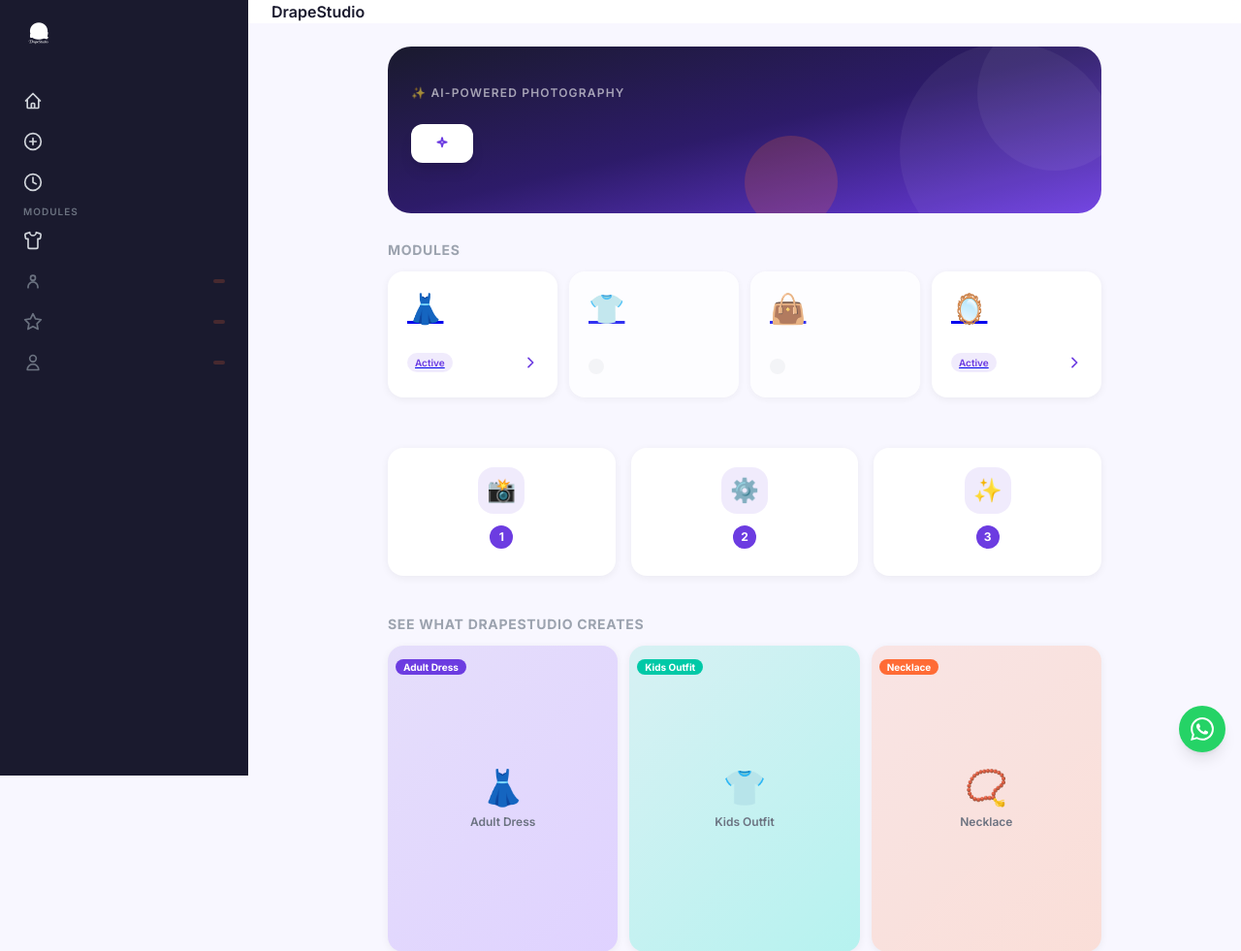
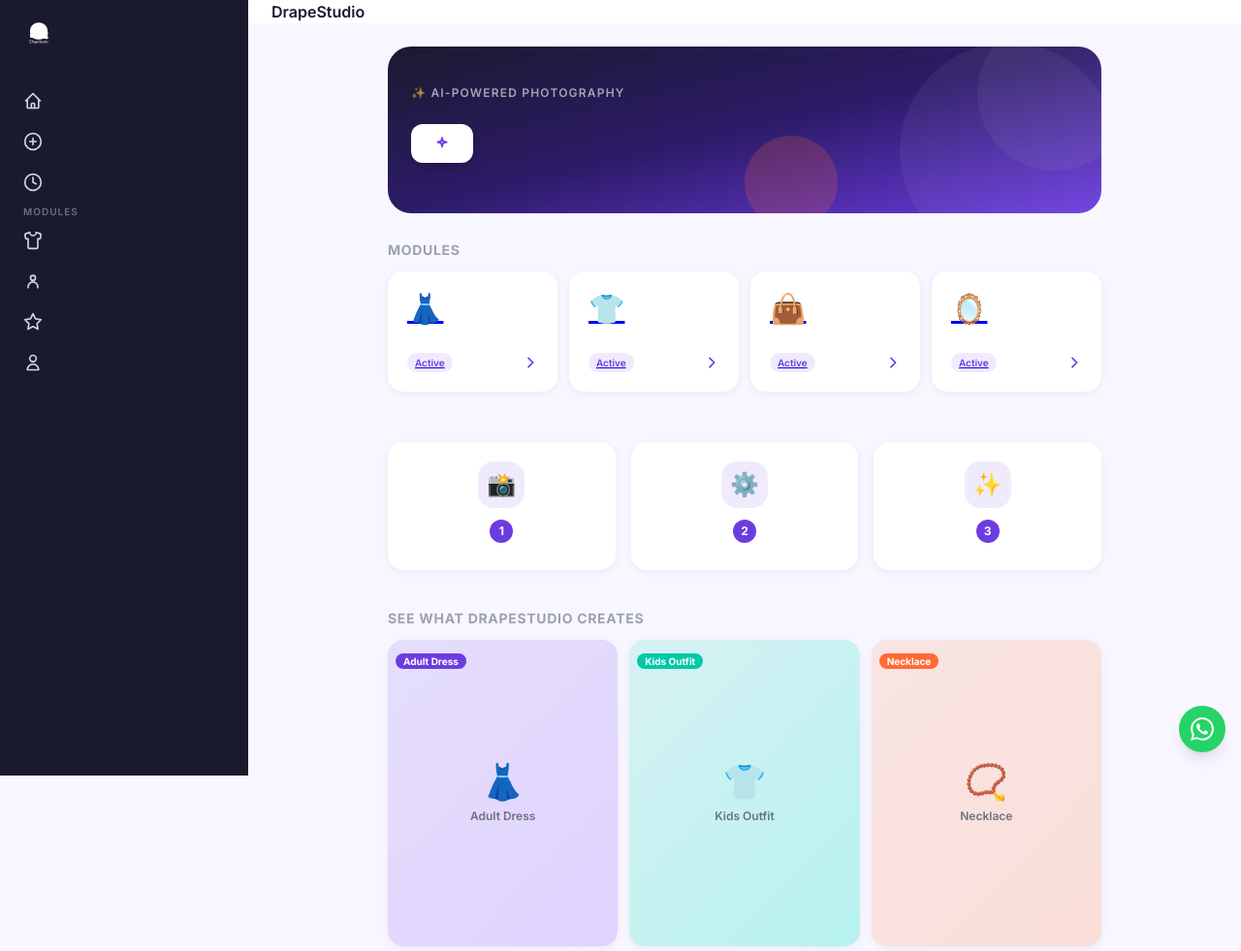
Before and after one commit to aruniapsara/DrapeStudio, a Python web app: template app/templates/home.html in a window 1280 px wide. Shown: the top 981 px of the page at 97% size. Run offline with Jinja, Linux system fonts and the light colour scheme; the template is opened without the code that fills it, so the values that code supplies are empty; some libraries are stand-ins or nearby versions.

Commit message:
feat: activate Kids, Accessories & Virtual Fit-On modules
Remove all "Coming Soon" badges and disabled styling from sidebar
and home page module cards. All three modules (Kids Clothing,
Accessories, Virtual Fit-On) are fully built and routed — they now
show as "Active" with hover effects and proper sidebar highlight
on the current page, matching Adult Fashion.

Co-Authored-By: Claude Opus 4.6 <noreply@anthropic.com>

```diff
--- a/app/templates/home.html
+++ b/app/templates/home.html
@@ -51,25 +51,27 @@
                 </div>
             </a>
 
-            {# Kids — Coming Soon #}
+            {# Kids — Active #}
             <a href="/children"
-               class="group relative bg-white rounded-2xl border border-gray-100 shadow-card p-5 flex flex-col items-start opacity-80">
+               class="group relative bg-white rounded-2xl border border-gray-100 shadow-card hover:shadow-card-hover hover:border-primary/20 p-5 flex flex-col items-start transition-all">
                 <div class="text-3xl mb-3">👕</div>
                 <h3 class="text-sm font-bold text-dark">{{ t("home.categories.kids", request.state.lang) }}</h3>
                 <p class="text-xs text-gray-500 mt-1 leading-relaxed">{{ t("home.categories.kids_desc", request.state.lang) }}</p>
-                <div class="mt-3">
-                    <span class="text-[10px] font-semibold bg-gray-100 text-gray-400 px-2 py-0.5 rounded-full">{{ t("common.coming_soon", request.state.lang) }}</span>
+                <div class="mt-3 flex items-center justify-between w-full">
+                    <span class="text-[10px] font-semibold bg-primary/10 text-primary px-2 py-0.5 rounded-full">Active</span>
+                    <svg class="w-4 h-4 text-primary group-hover:translate-x-0.5 transition-transform" fill="none" stroke="currentColor" viewBox="0 0 24 24" stroke-width="2.5"><path stroke-linecap="round" stroke-linejoin="round" d="M9 5l7 7-7 7"/></svg>
                 </div>
             </a>
 
-            {# Accessories — Coming Soon #}
+            {# Accessories — Active #}
             <a href="/accessories"
-               class="group relative bg-white rounded-2xl border border-gray-100 shadow-card p-5 flex flex-col items-start opacity-80">
+               class="group relative bg-white rounded-2xl border border-gray-100 shadow-card hover:shadow-card-hover hover:border-primary/20 p-5 flex flex-col items-start transition-all">
                 <div class="text-3xl mb-3">👜</div>
                 <h3 class="text-sm font-bold text-dark">{{ t("home.categories.accessories", request.state.lang) }}</h3>
                 <p class="text-xs text-gray-500 mt-1 leading-relaxed">{{ t("home.categories.accessories_desc", request.state.lang) }}</p>
-                <div class="mt-3">
-                    <span class="text-[10px] font-semibold bg-gray-100 text-gray-400 px-2 py-0.5 rounded-full">{{ t("common.coming_soon", request.state.lang) }}</span>
+                <div class="mt-3 flex items-center justify-between w-full">
+                    <span class="text-[10px] font-semibold bg-primary/10 text-primary px-2 py-0.5 rounded-full">Active</span>
+                    <svg class="w-4 h-4 text-primary group-hover:translate-x-0.5 transition-transform" fill="none" stroke="currentColor" viewBox="0 0 24 24" stroke-width="2.5"><path stroke-linecap="round" stroke-linejoin="round" d="M9 5l7 7-7 7"/></svg>
                 </div>
             </a>
 
--- a/app/templates/partials/sidebar.html
+++ b/app/templates/partials/sidebar.html
@@ -49,28 +49,31 @@
             {{ t("home.categories.adults", request.state.lang) }}
         </a>
 
-        <a href="/children" class="flex items-center gap-3 px-3 py-2.5 rounded-xl text-gray-500 hover:bg-white/5 transition-colors text-sm font-medium">
+        <a href="/children"
+           class="flex items-center gap-3 px-3 py-2.5 rounded-xl text-sm font-medium transition-colors
+                  {% if p == '/children' or p.startswith('/children/') %}bg-white/15 text-white{% else %}text-gray-300 hover:bg-white/10 hover:text-white{% endif %}">
             <svg class="w-5 h-5 flex-shrink-0" fill="none" stroke="currentColor" viewBox="0 0 24 24" stroke-width="2" stroke-linecap="round" stroke-linejoin="round">
                 <circle cx="12" cy="8" r="3"/><path d="M6 20v-1a6 6 0 0112 0v1"/>
             </svg>
             {{ t("home.categories.kids", request.state.lang) }}
-            <span class="ml-auto text-[10px] bg-[#FF6B35]/20 text-[#FF6B35] px-1.5 py-0.5 rounded-full font-semibold">{{ t("common.coming_soon", request.state.lang) }}</span>
         </a>
 
-        <a href="/accessories" class="flex items-center gap-3 px-3 py-2.5 rounded-xl text-gray-500 hover:bg-white/5 transition-colors text-sm font-medium">
+        <a href="/accessories"
+           class="flex items-center gap-3 px-3 py-2.5 rounded-xl text-sm font-medium transition-colors
+                  {% if p == '/accessories' or p.startswith('/accessories/') %}bg-white/15 text-white{% else %}text-gray-300 hover:bg-white/10 hover:text-white{% endif %}">
             <svg class="w-5 h-5 flex-shrink-0" fill="none" stroke="currentColor" viewBox="0 0 24 24" stroke-width="2" stroke-linecap="round" stroke-linejoin="round">
                 <polygon points="12 2 15.09 8.26 22 9.27 17 14.14 18.18 21.02 12 17.77 5.82 21.02 7 14.14 2 9.27 8.91 8.26 12 2"/>
             </svg>
             {{ t("nav.accessories", request.state.lang) }}
-            <span class="ml-auto text-[10px] bg-[#FF6B35]/20 text-[#FF6B35] px-1.5 py-0.5 rounded-full font-semibold">{{ t("common.coming_soon", request.state.lang) }}</span>
         </a>
 
-        <a href="/fiton" class="flex items-center gap-3 px-3 py-2.5 rounded-xl text-gray-500 hover:bg-white/5 transition-colors text-sm font-medium">
+        <a href="/fiton"
+           class="flex items-center gap-3 px-3 py-2.5 rounded-xl text-sm font-medium transition-colors
+                  {% if p == '/fiton' or p.startswith('/fiton/') %}bg-white/15 text-white{% else %}text-gray-300 hover:bg-white/10 hover:text-white{% endif %}">
             <svg class="w-5 h-5 flex-shrink-0" fill="none" stroke="currentColor" viewBox="0 0 24 24" stroke-width="2" stroke-linecap="round" stroke-linejoin="round">
                 <path d="M16 7a4 4 0 11-8 0 4 4 0 018 0zM12 14a7 7 0 00-7 7h14a7 7 0 00-7-7z"/>
             </svg>
             {{ t("home.categories.fiton", request.state.lang) }}
-            <span class="ml-auto text-[10px] bg-[#FF6B35]/20 text-[#FF6B35] px-1.5 py-0.5 rounded-full font-semibold">{{ t("common.coming_soon", request.state.lang) }}</span>
         </a>
 
         {# ── Admin section ─ #}
```
